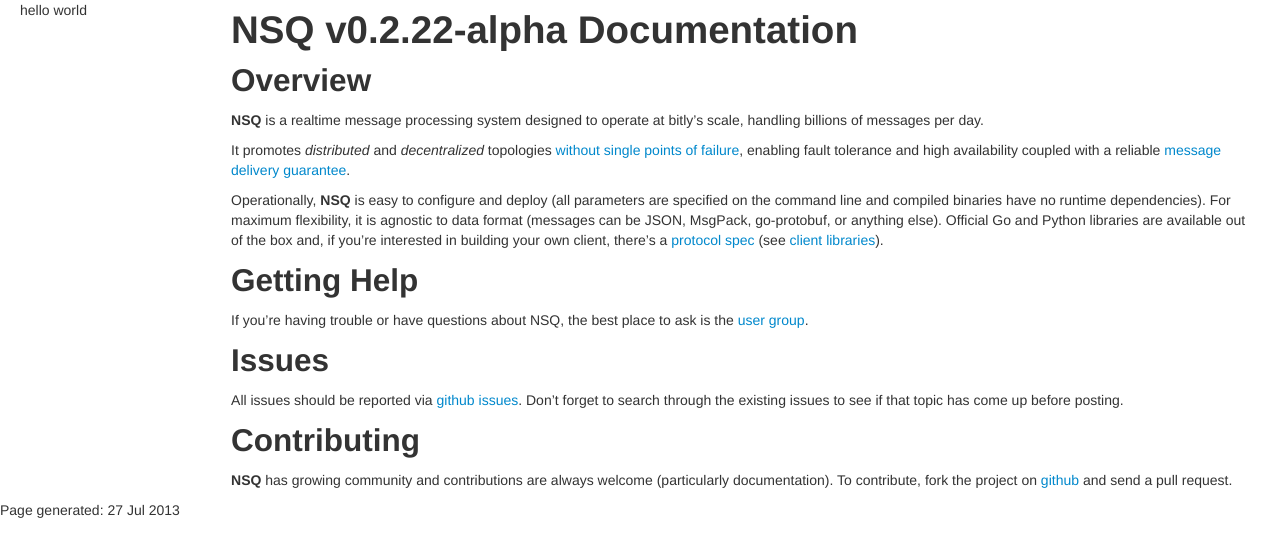
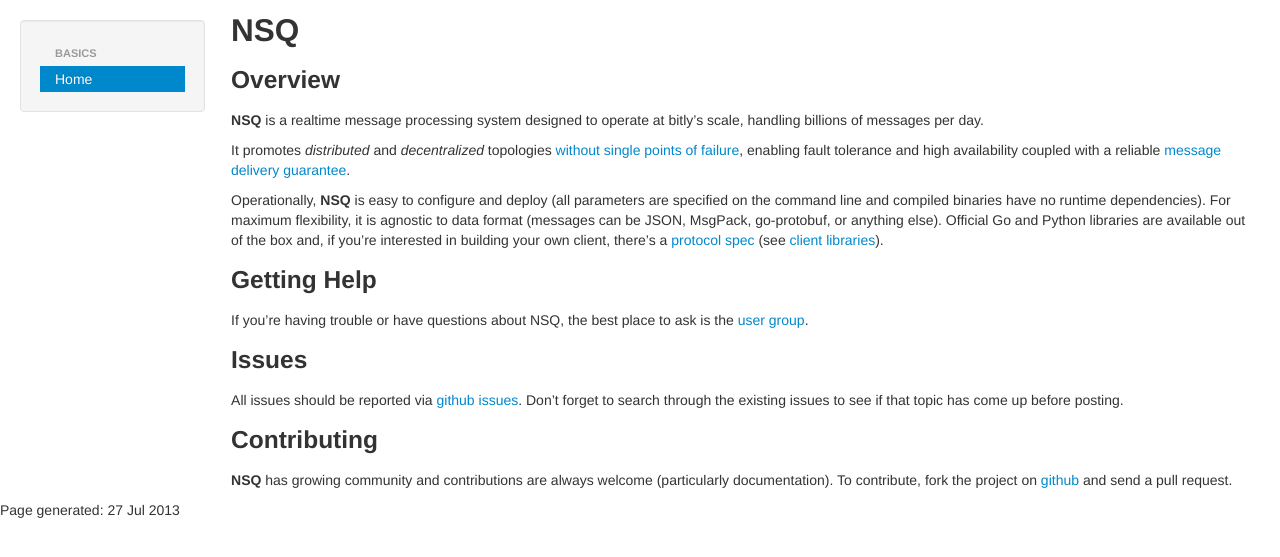
Before and after one commit to nsqio/nsq, a Jekyll site: the page built from index.html, in a window 1280 px wide. Shown: the top 557 px of the page. Built offline with Jekyll 4.4.1, drawn with Linux system fonts in a browser that asks for light colours.

Commit message:
style tweaks

```diff
--- a/_includes/intro.md
+++ b/_includes/intro.md
@@ -1,8 +1,6 @@
-NSQ v0.2.22-alpha Documentation
-==================================
+## NSQ
 
-Overview
---------
+### Overview
 
 **NSQ** is a realtime message processing system designed to operate at bitly's scale, handling
 billions of messages per day.
@@ -17,19 +15,16 @@
 libraries are available out of the box and, if you're interested in building your own client,
 there's a [protocol spec][protocol] (see [client libraries][client_libraries]).
 
-Getting Help
-------------
+### Getting Help
 
 If you're having trouble or have questions about NSQ, the best place to ask is the [user group][google_group].
 
-Issues
-------
+### Issues
 
 All issues should be reported via [github issues][github_issues]. Don't forget to search through the
 existing issues to see if that topic has come up before posting.
 
-Contributing
-------------
+### Contributing
 
 **NSQ** has growing community and contributions are always welcome (particularly documentation). To
 contribute, fork the project on [github][github_nsq] and send a pull request.
--- a/_includes/sidebar.html
+++ b/_includes/sidebar.html
@@ -1 +1,6 @@
-hello world
+<div class="well sidebar">
+  <ul class="nav nav-list">
+    <li class="nav-header">Basics</li>
+    <li class="active"><a href="index.html">Home</a></li>
+  </ul>
+</div>
--- a/_layouts/default.html
+++ b/_layouts/default.html
@@ -3,6 +3,7 @@
   <head>
     <title>{{ page.title }}</title>
     <link rel="stylesheet" type="text/css" href="static/css/bootstrap.min.css" />
+    <link rel="stylesheet" type="text/css" href="static/css/base.css" />
   </head>
   <body lang="en">
     <div class="container-fluid">
--- /dev/null
+++ b/static/css/base.css
@@ -0,0 +1,3 @@
+.sidebar {
+  margin-top: 20px;
+}
```
Also changed, not shown: 1 other file.
